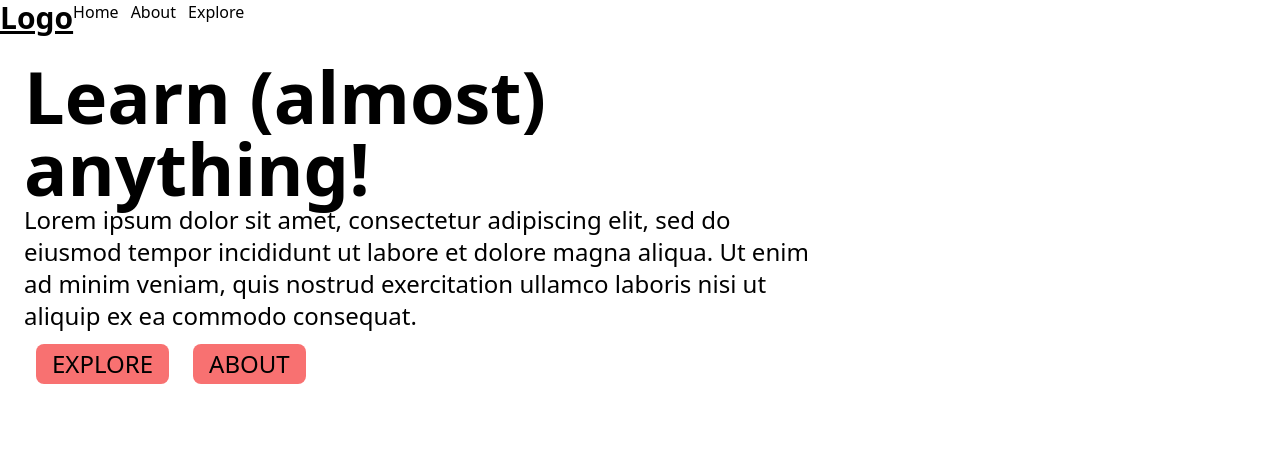
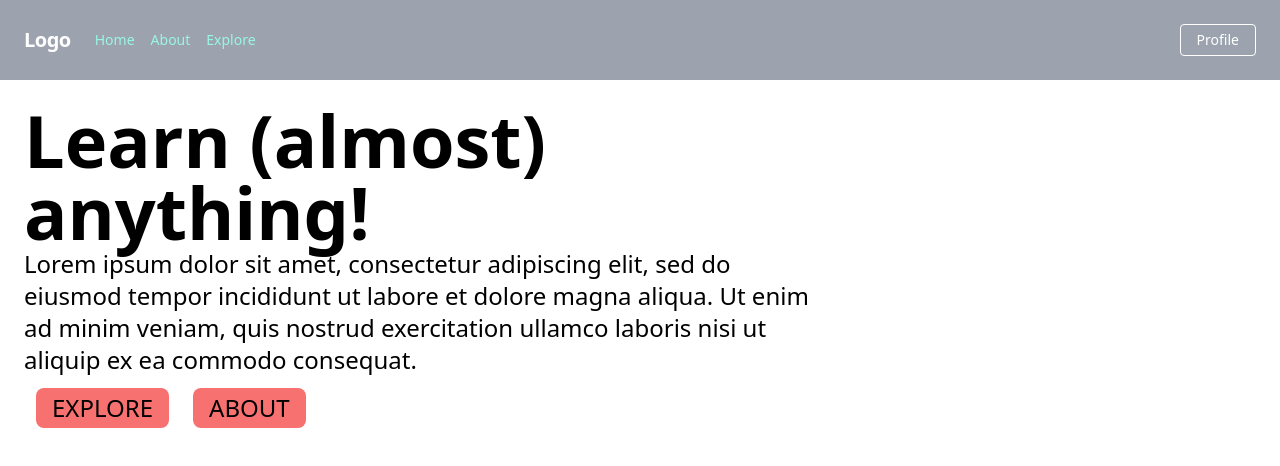
Before and after one commit to SchoolOfCode/bc13_final-project_front-end-zen-coders, a Next.js app: page / in a window 1280 px wide. Shown: the top 466 px of the page. Built offline with nearby package versions, Linux system fonts and the light colour scheme.

Commit message:
styling on Navbar updated to be closer to wireframes"

```diff
--- a/components/Navbar/Navbar.js
+++ b/components/Navbar/Navbar.js
@@ -1,27 +1,60 @@
 //* Description: This component will render the Navbar component
 
 // Import statements
-import React from 'react';
-import Link from 'next/link';
+import React from "react";
+import Link from "next/link";
 
 // Navbar component
 export default function Navbar() {
   return (
-    <nav className="flex content-center">
-      <div>
-        <h1 className="text-3xl font-bold underline">Logo</h1>
-      </div>
-      <ul className="flex flex-row gap-3">
-        <li>
-          <Link href="/">Home</Link>
-        </li>
-        <li>
-          <Link href="/about">About</Link>
-        </li>
-        <li>
-          <Link href="/explore">Explore</Link>
-        </li>
-      </ul>
-    </nav>
+    <div>
+      <nav className="flex items-center justify-between flex-wrap bg-gray-400 p-6">
+        <div className="flex items-center flex-shrink-0 text-white mr-6">
+          <span className="font-semibold text-xl tracking-tight">Logo</span>
+        </div>
+        <div className="block lg:hidden">
+          <button className="flex items-center px-3 py-2 border rounded text-teal-200 border-teal-400 hover:text-white hover:border-white">
+            <svg
+              className="fill-current h-3 w-3"
+              viewBox="0 0 20 20"
+              xmlns="http://www.w3.org/2000/svg"
+            >
+              <title>Menu</title>
+              <path d="M0 3h20v2H0V3zm0 6h20v2H0V9zm0 6h20v2H0v-2z" />
+            </svg>
+          </button>
+        </div>
+        <div className="w-full block flex-grow lg:flex lg:items-center lg:w-auto">
+          <div className="text-sm lg:flex-grow">
+            <Link
+              href="/"
+              className="block mt-4 lg:inline-block lg:mt-0 text-teal-200 hover:text-white mr-4"
+            >
+              Home
+            </Link>
+            <Link
+              href="/about"
+              className="block mt-4 lg:inline-block lg:mt-0 text-teal-200 hover:text-white mr-4"
+            >
+              About
+            </Link>
+            <Link
+              href="/explore"
+              className="block mt-4 lg:inline-block lg:mt-0 text-teal-200 hover:text-white"
+            >
+              Explore
+            </Link>
+          </div>
+          <div>
+            <a
+              href="#"
+              className="inline-block text-sm px-4 py-2 leading-none border rounded text-white border-white hover:border-transparent hover:text-teal-500 hover:bg-white mt-4 lg:mt-0"
+            >
+              Profile
+            </a>
+          </div>
+        </div>
+      </nav>
+    </div>
   );
 }
```
Also changed, not shown: pages/index.js (+8 -8 lines).
